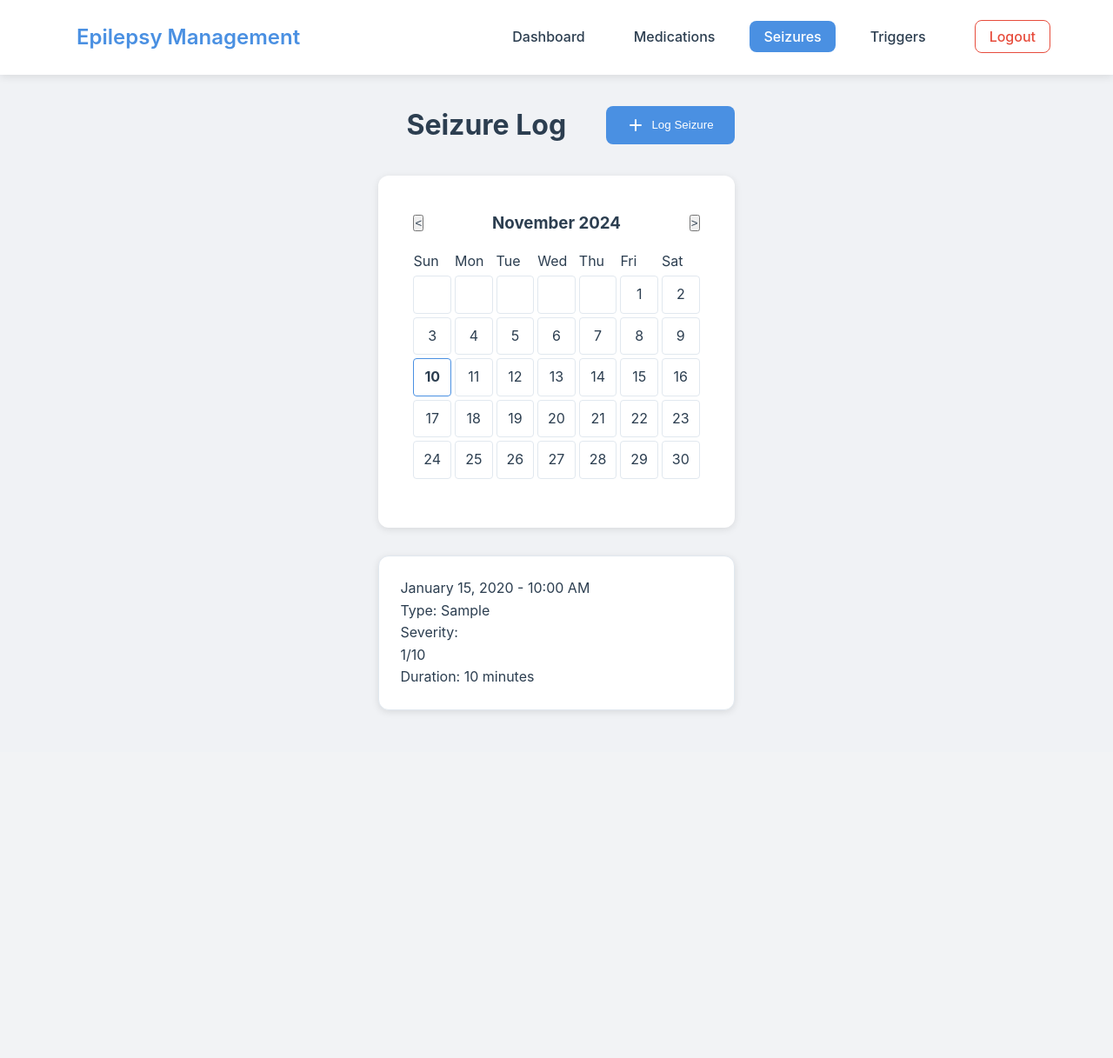
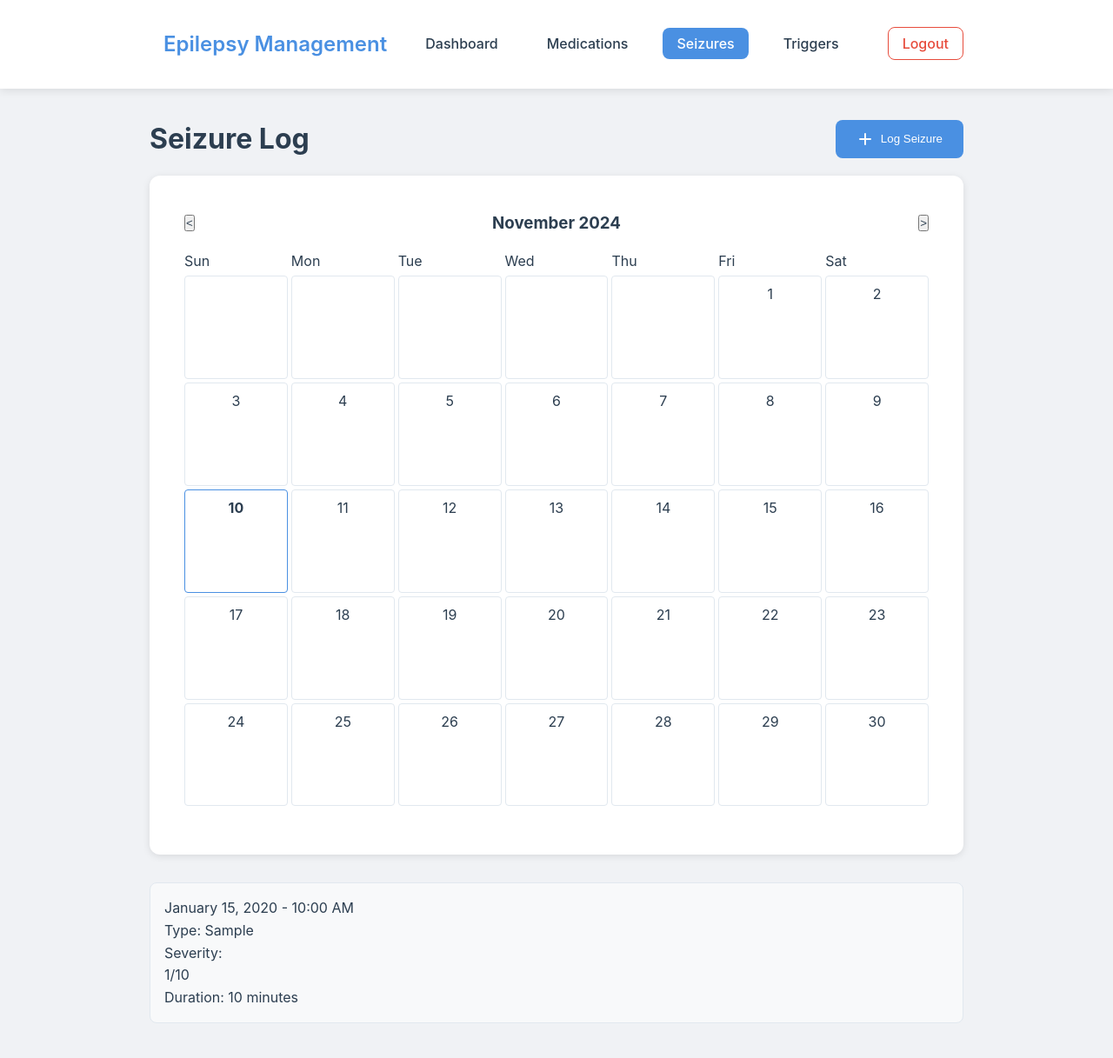
Before and after one commit to ZackGoldblum/EpiTracker, a Flask app: page /seizure-log in a window 1280 px wide. Shown: the whole page at 87% size. Before the commit the page ends 820 px from the top, so only its background shows below. Run offline with Flask 3, Linux system fonts and the light colour scheme; a user stored in the database is signed in; tables that the repository leaves empty hold one stand-in row (values such as "Sample post").

Commit message:
Update styling and layout

```diff
--- a/static/css/style.css
+++ b/static/css/style.css
@@ -31,19 +31,21 @@
 nav {
     background-color: white;
     box-shadow: 0 2px 10px rgba(0, 0, 0, 0.1);
-    padding: 1rem 0;
+    padding: 0.5rem 0;
     position: sticky;
     top: 0;
     z-index: 1000;
+    margin-bottom: 1rem;
 }
 
 .nav-content {
-    max-width: 1200px;
+    max-width: 1000px;
     margin: 0 auto;
     display: flex;
     justify-content: space-between;
     align-items: center;
-    padding: 0 2rem;
+    padding: 1rem 2rem;
+    width: 100%;
 }
 
 nav h1 {
@@ -434,8 +438,7 @@
 h2 {
     color: var(--text-color);
     font-size: 2rem;
-    margin: 2rem 0;
-    padding: 0 2rem;
+    margin: 0 0 1rem 0;
 }
 
 .daily-log-section {
@@ -470,16 +473,18 @@
 
 /* Log Pages Common Styles */
 .log-container {
-    max-width: 1200px;
+    max-width: 1000px;
     margin: 0 auto;
     padding: 2rem;
+    padding-top: 1rem;
+    width: 100%;
 }
 
 .header-section {
     display: flex;
     justify-content: space-between;
     align-items: center;
-    margin-bottom: 2rem;
+    margin-bottom: 1rem;
 }
 
 .header-section h2 {
@@ -495,22 +500,22 @@
     box-shadow: 0 2px 8px rgba(0, 0, 0, 0.1);
     padding: 1.5rem;
     margin-bottom: 2rem;
+    width: 100%;
 }
 
 /* Log List Styles */
 .log-list {
     display: grid;
-    grid-template-columns: repeat(auto-fill, minmax(300px, 1fr));
-    gap: 1.5rem;
-    margin-top: 2rem;
+    grid-template-columns: 1fr;
+    gap: 1rem;
 }
 
 .log-item {
-    background: white;
-    border-radius: 12px;
-    box-shadow: 0 2px 8px rgba(0, 0, 0, 0.1);
-    padding: 1.5rem;
-    transition: transform 0.2s, box-shadow 0.2s;
+    background: #f8f9fa;
+    border-radius: 8px;
+    padding: 1rem;
+    margin-bottom: 0.5rem;
+    border: 1px solid var(--border-color);
 }
 
 .log-item:hover {
```
Also changed, not shown: other parts of static/css/style.css (+36 -7 lines).
